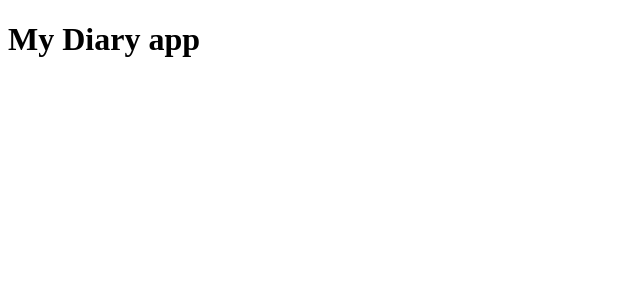
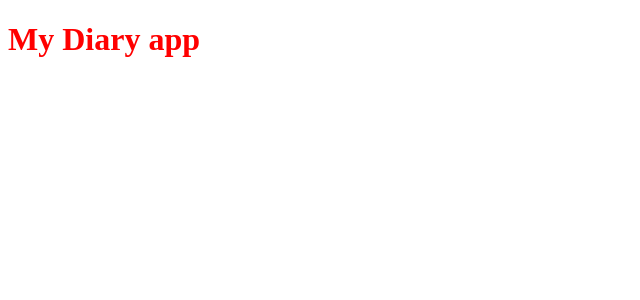
Before and after one commit to slimsolz/MyDiary-React, a React app: page / in a window 1280 px wide. Shown: the top 300 px of the page, without its empty margins (0-640 px from the left). Built offline with nearby package versions, Linux system fonts and the light colour scheme.

Commit message:
Setup sass processing

```diff
--- a/package.json
+++ b/package.json
@@ -29,7 +29,11 @@
     "babel-loader": "^7.1.5",
     "babel-preset-env": "^1.7.0",
     "babel-preset-react": "^6.24.1",
+    "css-loader": "^1.0.1",
     "html-webpack-plugin": "^3.2.0",
+    "node-sass": "^4.10.0",
+    "sass-loader": "^7.1.0",
+    "style-loader": "^0.23.1",
     "webpack": "^4.26.0",
     "webpack-cli": "^3.1.2",
     "webpack-dev-server": "^3.1.10"
--- /dev/null
+++ b/src/components/App.css
@@ -0,0 +1,3 @@
+h1 {
+  color: red;
+}
--- a/src/components/App.js
+++ b/src/components/App.js
@@ -1,4 +1,5 @@
 import React from 'react'
+import './App.css';
 
 export default function App() {
   return (
--- a/webpack.config.js
+++ b/webpack.config.js
@@ -15,7 +15,12 @@ module.exports = {
         use: {
           loader: 'babel-loader'
         }
-      }
+      },
+      {
+        test: /\.(css|scss|sass)$/,
+        use: ['style-loader', 'css-loader', 'sass-loader'],
+        enforce: 'pre'
+      },
     ]
   },
   plugins: [
```
Also changed, not shown: 1 other file (tests, documents, lock files or other folders).
